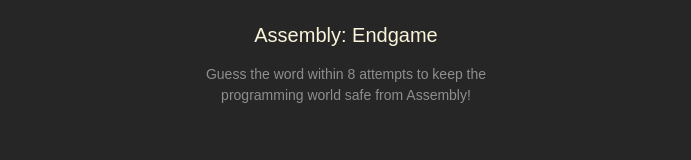
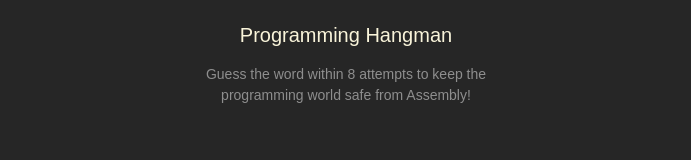
Before and after one commit to baileyloewe/ProgrammingHangman, a React (Vite) app: page / in a window 1280 px wide. Shown: the top 160 px of the page, without its empty margins (294-985 px from the left). Built offline with nearby package versions, Linux system fonts and the light colour scheme.

Commit message:
Updated title header

```diff
--- a/src/App.jsx
+++ b/src/App.jsx
@@ -60,7 +60,7 @@ export default function Hangman() {
   return (
       <main>
           <header>
-            <h1>Assembly: Endgame</h1>
+            <h1>Programming Hangman</h1>
             <p>Guess the word within 8 attempts to keep the
             programming world safe from Assembly!</p>
           </header>
```
